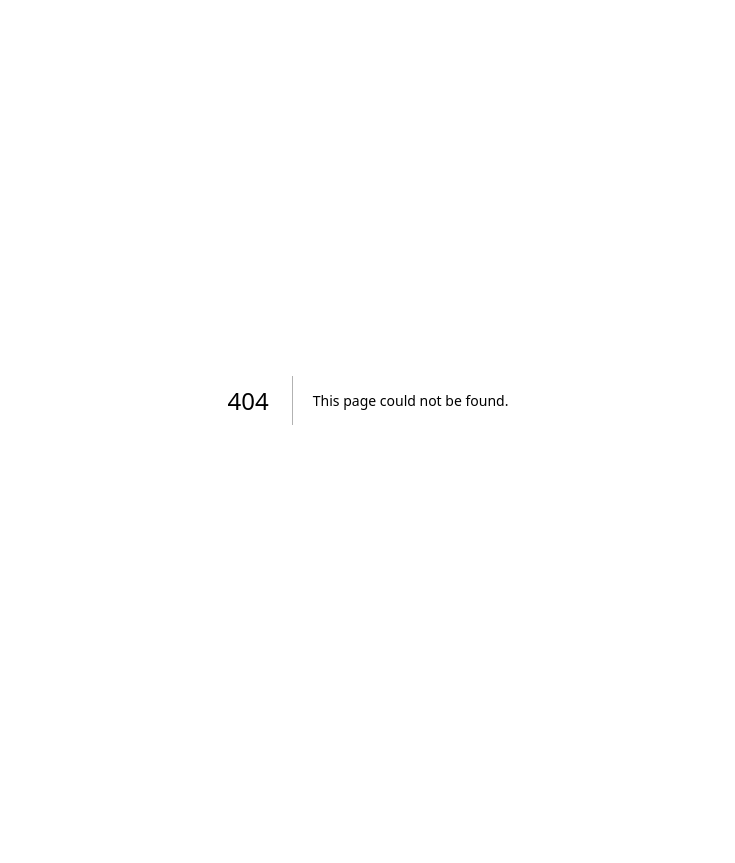
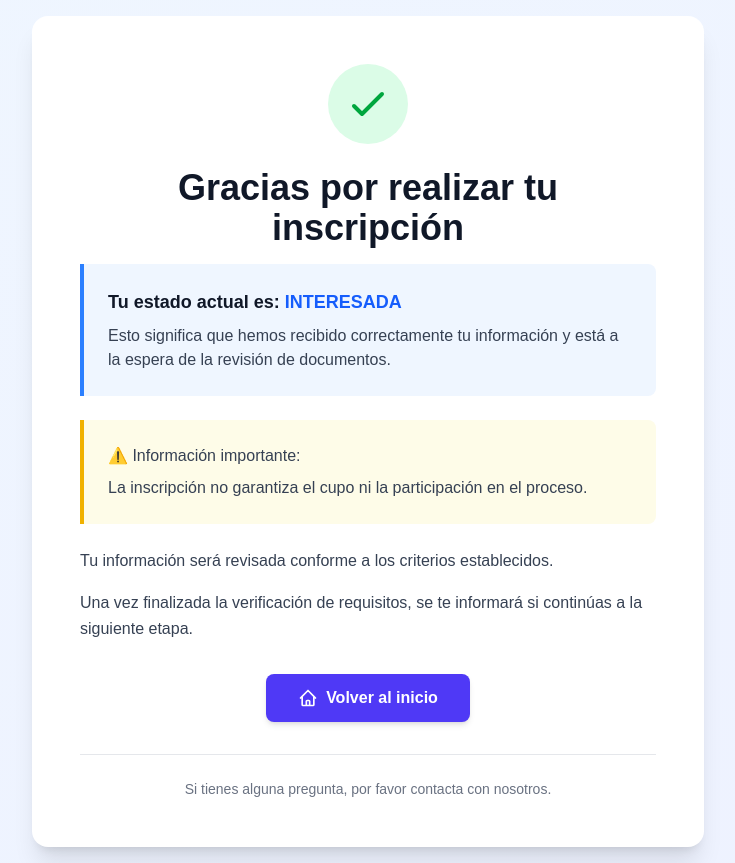
Before and after one commit to Geniorama/lms-asesol, a Next.js app: page /gracias in a window 1280 px wide. Before the commit this address had no page. Shown: the whole page, without its empty margins (272-1007 px from the left). Before the commit the page ends 800 px from the top, so only its background shows below. Built offline with nearby package versions, Linux system fonts and the light colour scheme.

Commit message:
feat: pagina gracias

```diff
--- /dev/null
+++ b/src/app/gracias/page.tsx
@@ -0,0 +1,96 @@
+import Link from "next/link";
+
+export default function GraciasPage() {
+  return (
+    <div className="min-h-screen bg-gradient-to-br from-blue-50 to-indigo-50 flex items-center justify-center p-4">
+      <div className="max-w-2xl w-full bg-white rounded-2xl shadow-xl p-8 md:p-12">
+        {/* Icono de éxito */}
+        <div className="flex justify-center mb-6">
+          <div className="w-20 h-20 bg-green-100 rounded-full flex items-center justify-center">
+            <svg
+              className="w-12 h-12 text-green-600"
+              fill="none"
+              stroke="currentColor"
+              viewBox="0 0 24 24"
+            >
+              <path
+                strokeLinecap="round"
+                strokeLinejoin="round"
+                strokeWidth={2}
+                d="M5 13l4 4L19 7"
+              />
+            </svg>
+          </div>
+        </div>
+
+        {/* Título */}
+        <h1 className="text-3xl md:text-4xl font-bold text-center text-gray-900 mb-4">
+          Gracias por realizar tu inscripción
+        </h1>
+
+        {/* Estado actual */}
+        <div className="bg-blue-50 border-l-4 border-blue-500 p-6 mb-6 rounded-r-lg">
+          <p className="text-lg font-semibold text-gray-900 mb-2">
+            Tu estado actual es:{" "}
+            <span className="text-blue-600">INTERESADA</span>
+          </p>
+          <p className="text-gray-700">
+            Esto significa que hemos recibido correctamente tu información y está
+            a la espera de la revisión de documentos.
+          </p>
+        </div>
+
+        {/* Información importante */}
+        <div className="bg-yellow-50 border-l-4 border-yellow-500 p-6 mb-6 rounded-r-lg">
+          <p className="text-gray-700 font-medium mb-2">
+            ⚠️ Información importante:
+          </p>
+          <p className="text-gray-700">
+            La inscripción no garantiza el cupo ni la participación en el proceso.
+          </p>
+        </div>
+
+        {/* Próximos pasos */}
+        <div className="space-y-4 mb-8">
+          <p className="text-gray-700 leading-relaxed">
+            Tu información será revisada conforme a los criterios establecidos.
+          </p>
+          <p className="text-gray-700 leading-relaxed">
+            Una vez finalizada la verificación de requisitos, se te informará si
+            continúas a la siguiente etapa.
+          </p>
+        </div>
+
+        {/* Botón de regreso */}
+        <div className="flex justify-center">
+          <Link
+            href="/"
+            className="inline-flex items-center gap-2 bg-indigo-600 hover:bg-indigo-700 text-white font-semibold py-3 px-8 rounded-lg transition-colors cursor-pointer shadow-md hover:shadow-lg"
+          >
+            <svg
+              className="w-5 h-5"
+              fill="none"
+              stroke="currentColor"
+              viewBox="0 0 24 24"
+            >
+              <path
+                strokeLinecap="round"
+                strokeLinejoin="round"
+                strokeWidth={2}
+                d="M3 12l2-2m0 0l7-7 7 7M5 10v10a1 1 0 001 1h3m10-11l2 2m-2-2v10a1 1 0 01-1 1h-3m-6 0a1 1 0 001-1v-4a1 1 0 011-1h2a1 1 0 011 1v4a1 1 0 001 1m-6 0h6"
+              />
+            </svg>
+            Volver al inicio
+          </Link>
+        </div>
+
+        {/* Nota adicional */}
+        <div className="mt-8 pt-6 border-t border-gray-200">
+          <p className="text-sm text-gray-500 text-center">
+            Si tienes alguna pregunta, por favor contacta con nosotros.
+          </p>
+        </div>
+      </div>
+    </div>
+  );
+}
--- a/src/views/FormularioInscripcionView.tsx
+++ b/src/views/FormularioInscripcionView.tsx
@@ -2,6 +2,7 @@
 
 import { useForm } from "react-hook-form"
 import { useState, useEffect, useCallback, useRef } from "react"
+import { useRouter } from "next/navigation"
 import type { FormularioInscripcion } from "@/types"
 import FileUpload from "@/components/FileUpload"
 import ReCAPTCHA from "react-google-recaptcha"
@@ -46,6 +47,7 @@ const PASOS = [
 ];
 
 export default function FormularioInscripcionView() {
+  const router = useRouter();
   const { register, handleSubmit, watch, formState: { errors }, setValue, setError, clearErrors, trigger } = useForm<FormularioInscripcion>({
     mode: "onChange",
     defaultValues: {
@@ -624,15 +626,8 @@ export default function FormularioInscripcionView() {
       recaptchaRef.current?.reset();
       setRecaptchaToken(null);
 
-      // Mostrar mensaje de éxito
-      alert(
-        `¡Inscripción enviada exitosamente! 🎉\n\n` +
-        `Tu número de inscripción es: ${resultado.inscripcionId}\n\n` +
-        `Nos pondremos en contacto contigo pronto al correo: ${data.datosIdentificacion.correoElectronico}`
-      );
-
-      // Resetear el formulario
-      window.location.reload();
+      // Redirigir a la página de agradecimiento
+      router.push('/gracias');
 
     } catch (error) {
       console.error('Error al enviar inscripción:', error);
```
